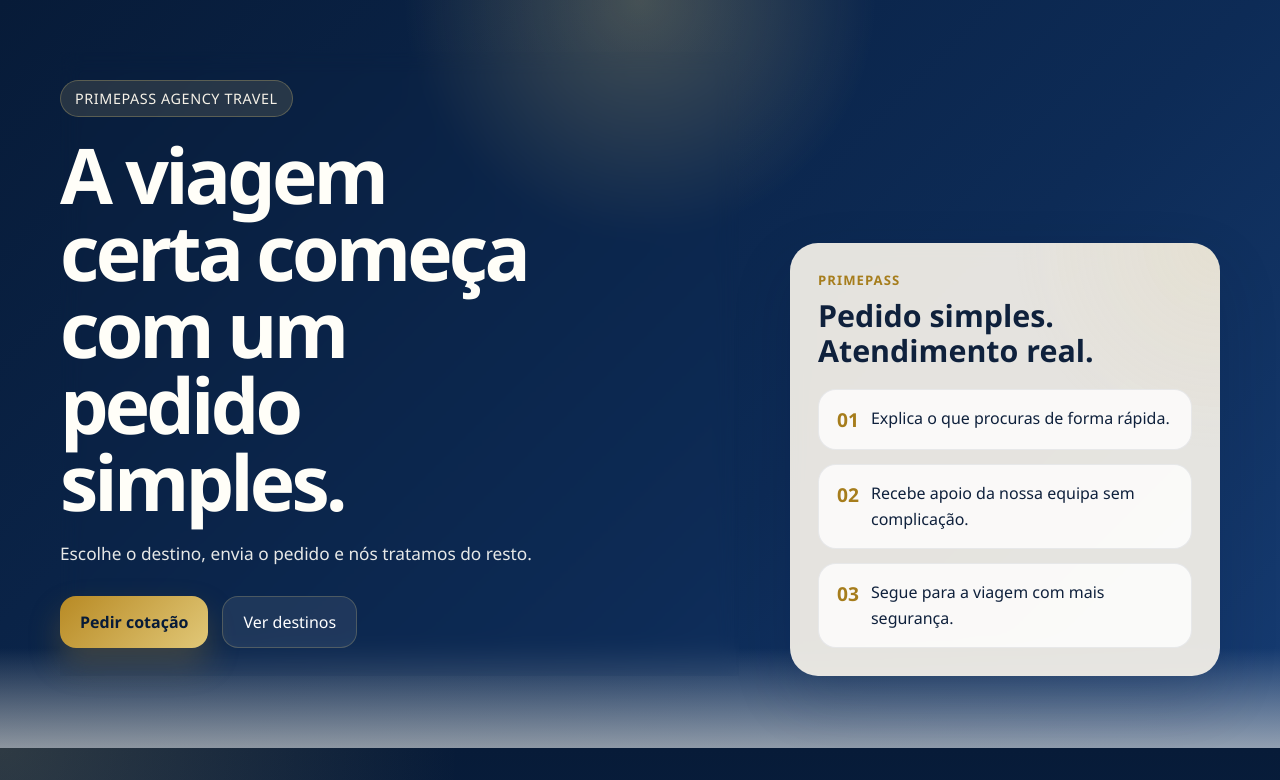
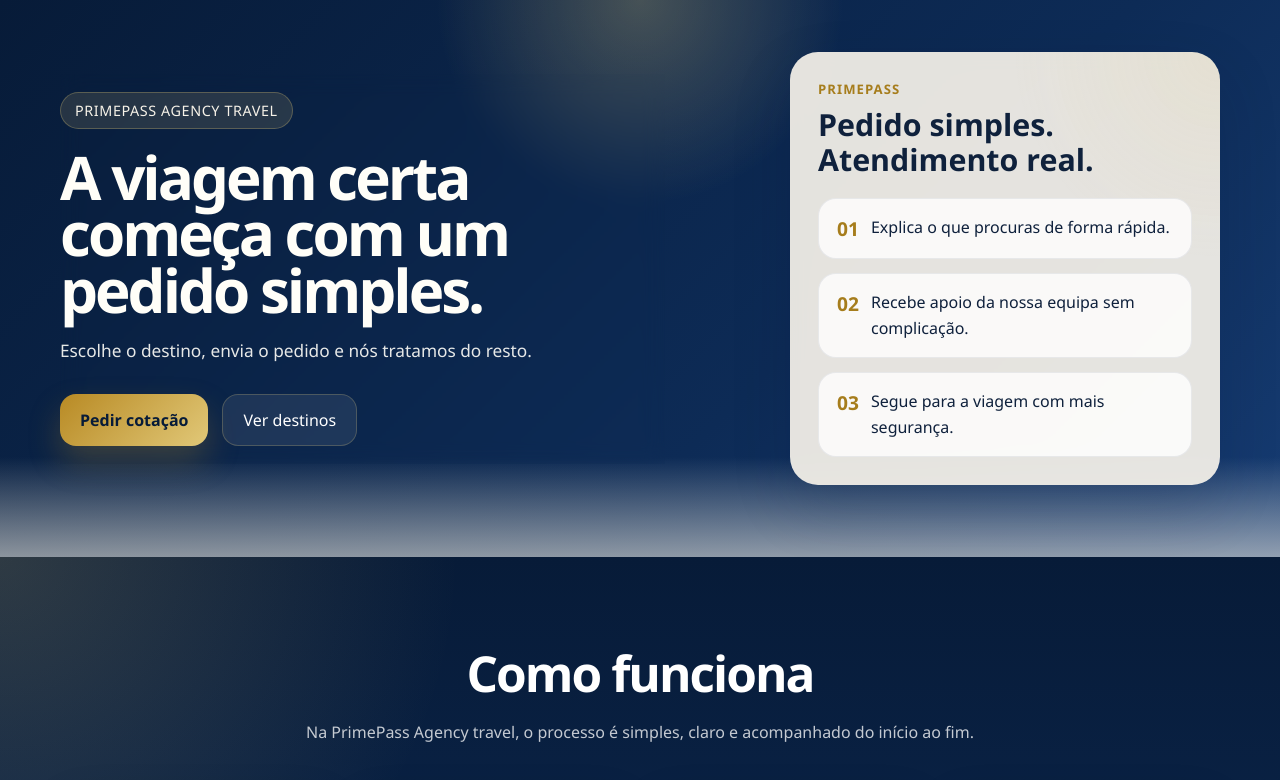
Before and after one commit to lucas-hss019/prime_pass_Agency, a Next.js app: page / in a window 1280 px wide. Shown: the top 780 px of the page. Built offline with nearby package versions, Linux system fonts and the light colour scheme; no server answers; the database is empty.

Commit message:
versao 1.2.3

```diff
--- a/app/globals.css
+++ b/app/globals.css
@@ -1005,6 +1005,29 @@
   text-align: center;
 }
 
+@media (min-width: 1081px) {
+  .hero-shell {
+    grid-template-columns: minmax(0, 1.08fr) minmax(360px, 0.92fr);
+    gap: 40px;
+    align-items: center;
+  }
+
+  .hero-text {
+    padding: 18px 12px 18px 0;
+  }
+
+  .hero-text h1 {
+    max-width: 13.5ch;
+    font-size: clamp(2.8rem, 4.7vw, 4.55rem);
+    line-height: 0.94;
+  }
+
+  .hero-panel {
+    align-self: center;
+    margin-top: 0;
+  }
+}
+
 @media (max-width: 1080px) {
   .hero-shell {
     grid-template-columns: 1fr;
```
